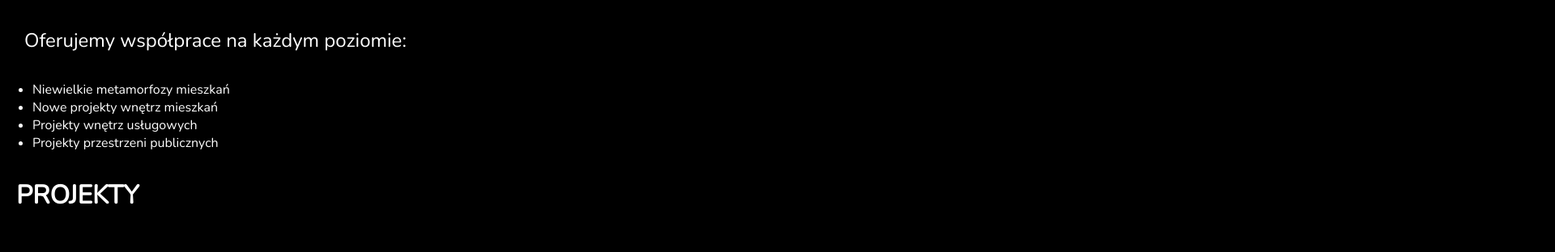
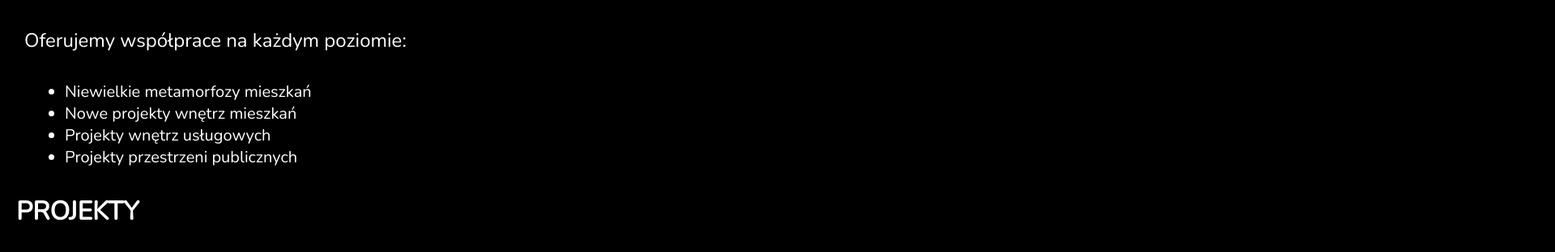
Before and after one commit to 402391/one-studio, a plain HTML site: page index.html in a window 1280 px wide. Shown: the part 644-956 px from the top of the page at 81% size, 1920 px wide, since content can reach past the window. Drawn offline with nearby package versions, Linux system fonts and the light colour scheme.

Commit message:
Changes to the dimensions of main, and also linked an avatar aka LOGO

```diff
--- a/css/main.css
+++ b/css/main.css
@@ -26,9 +26,12 @@
   }
 
 .avatar{
-    background-image: url(img/logo.jpg);
+    background-image: url('.../img/logo.jpg');
 }
 
+main{
+    height: 2160px;
+}
 
 body{
     font-family: 'Nunito', sans-serif;
@@ -38,10 +41,9 @@ body{
 
 }
 
-.slidershow{
+.slideshow{
     width: 800px;
     height: 800px;
-    overflow: hidden;
 }
 
 .middle{
@@ -107,7 +109,8 @@ h1, h2, h3{
 }
 
 ul{
-    font-size: 1em;
+    padding-left: 4em;
+    font-size: 1.25em;
     color: #fff;
 }
 
```
Also changed, not shown: index.html (+2 -1 lines).
